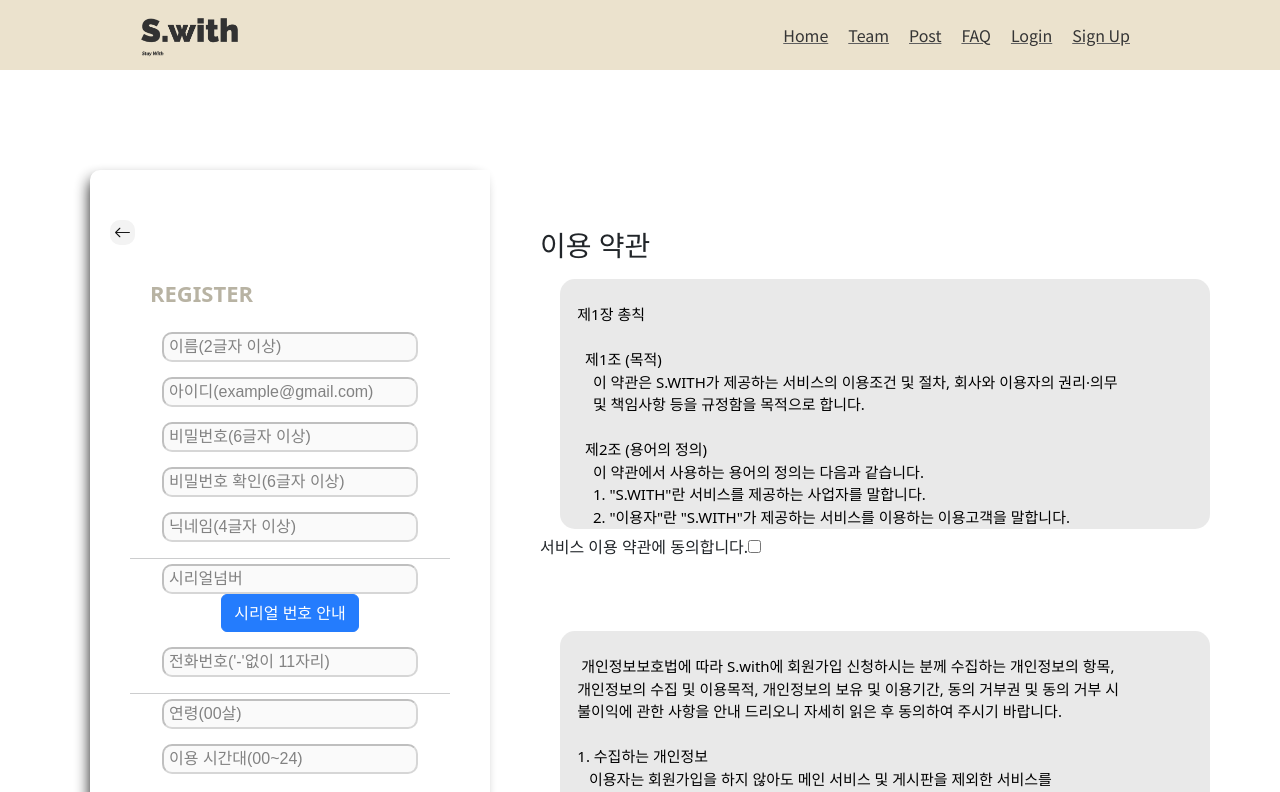
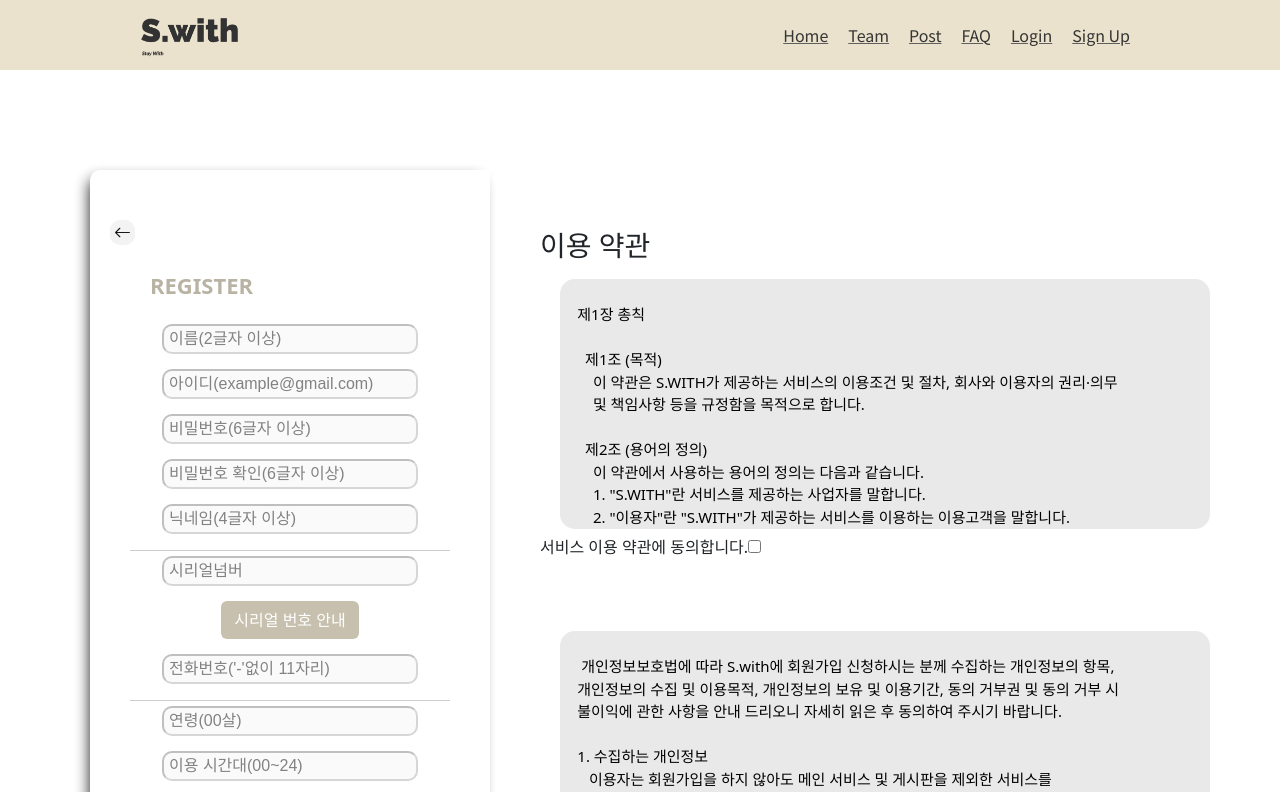
Before and after one commit to Yjason-K/AIVLE_BigProject_Swith, a React (Create React App) app: page /signup in a window 1280 px wide. Shown: the top 792 px of the page. Built offline with nearby package versions, Linux system fonts and the light colour scheme.

Commit message:
style - singup.css 수정

```diff
--- a/src/pages/singup.js
+++ b/src/pages/singup.js
@@ -242,7 +242,7 @@ const SIGNUP = () => {
                     disabled={!isCheck}
                   />
                   {/* 시리얼번호 안내 버튼 */}
-                  <Button onClick={() => setShowModal(true)}>
+                  <Button className="btn-custom" onClick={() => setShowModal(true)}>
                     시리얼 번호 안내
                   </Button>
 
--- a/src/style/singup.css
+++ b/src/style/singup.css
@@ -108,3 +108,14 @@
 .register_terms_of_service{
     position: relative;
   }
+
+  .btn-custom {
+    background-color: #c2baa6;
+    border-color: transparent;
+    margin-top: 15px;
+  }
+
+  .btn-custom:hover {
+    background-color: #B1AB9A;
+    border-color: transparent;
+  }
```
